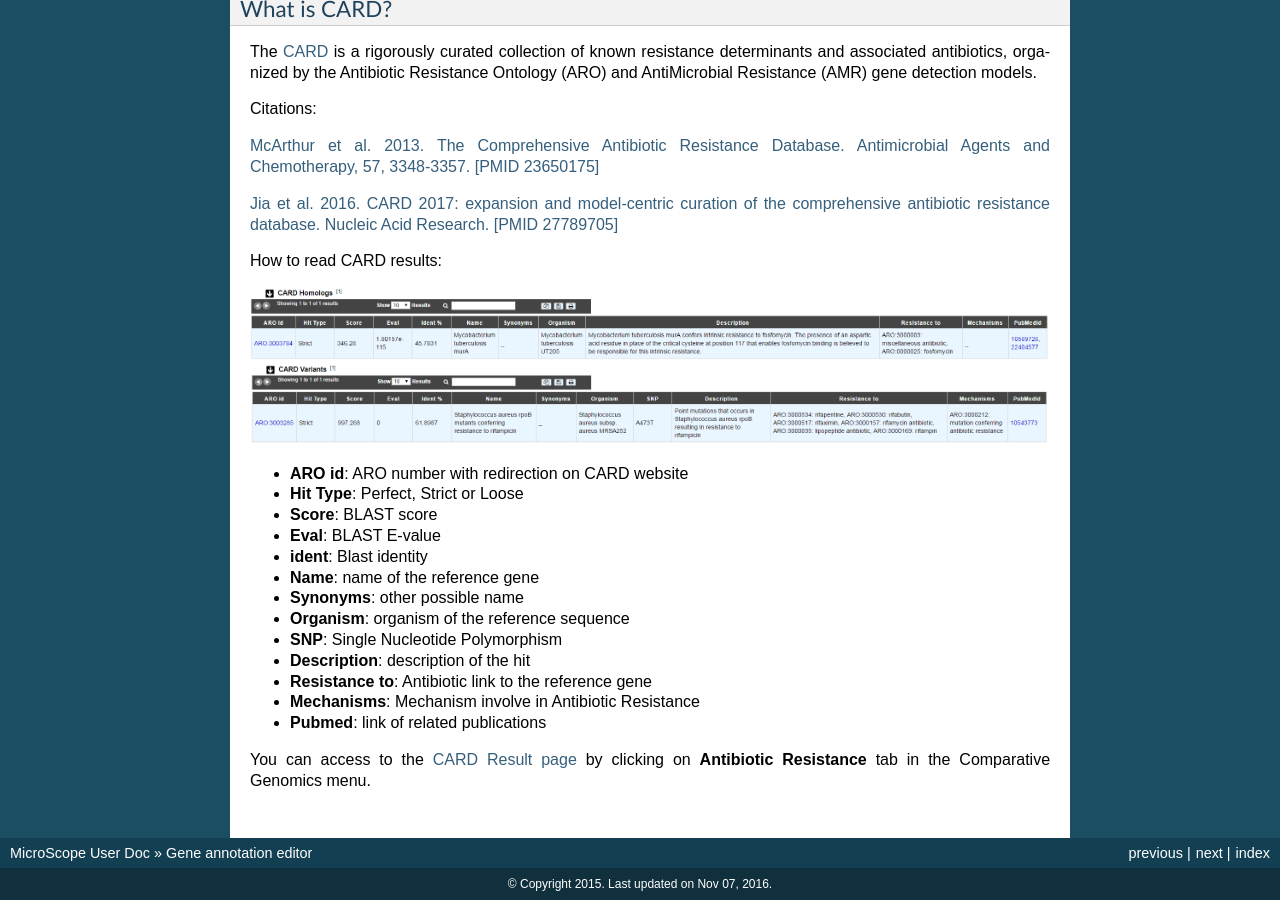
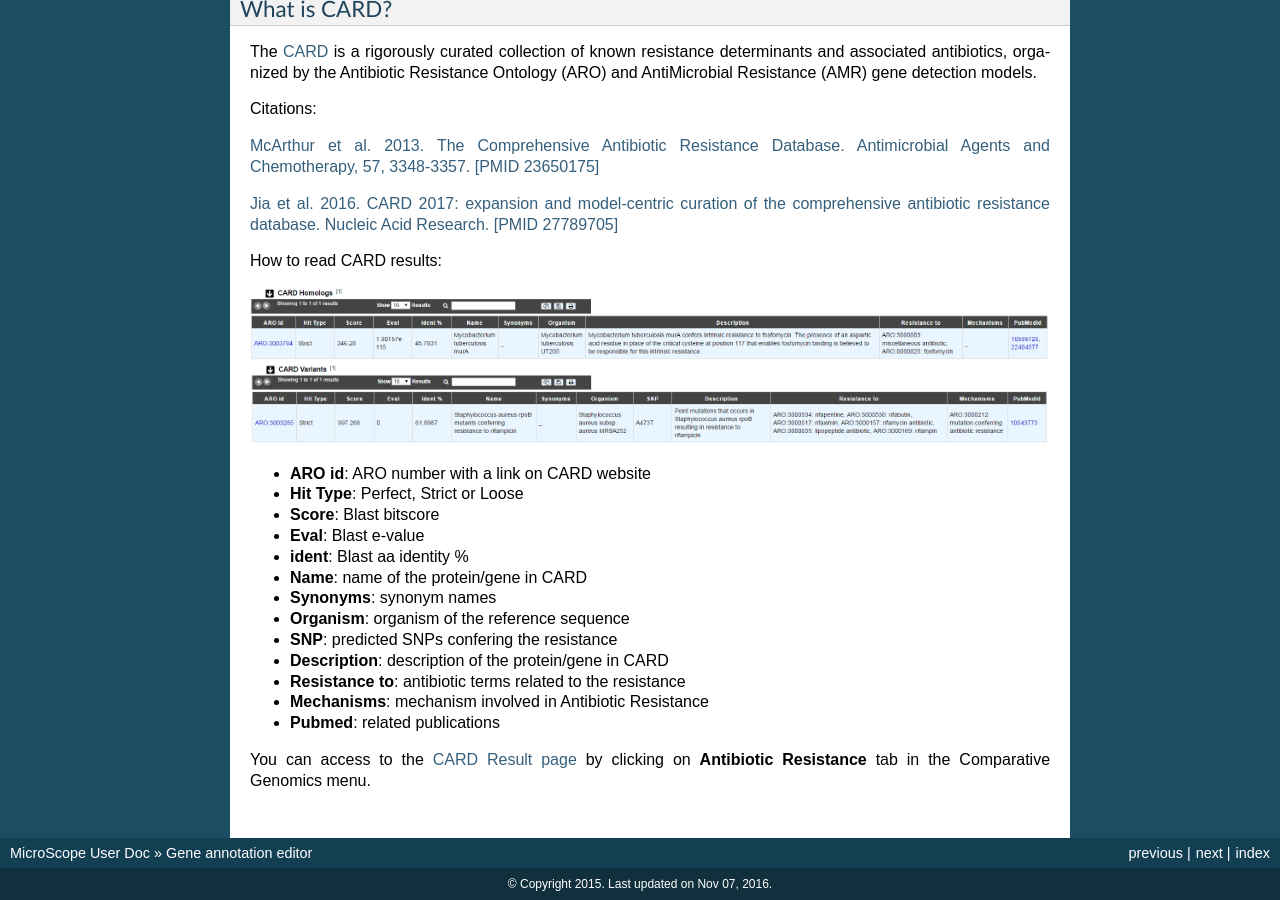
Before and after one commit to labgem/microscope-user-doc, a Sphinx documentation site: the page built from docs/content/mage/info.rst, in a window 1280 px wide and 900 px high, scrolled down 29687 px. Built offline with Sphinx 7.4.7, drawn with Linux system fonts in a browser that asks for light colours; formulas are drawn with MathJax 3.

Commit message:
Update info.rst
Correction CARD desc

```diff
--- a/docs/content/mage/info.rst
+++ b/docs/content/mage/info.rst
@@ -1204,18 +1204,18 @@
 
 .. image:: img/CARD_Variants_annot.PNG
 
-* **ARO id**: ARO number with redirection on CARD website
+* **ARO id**: ARO number with a link on CARD website
 * **Hit Type**: Perfect, Strict or Loose
-* **Score**: BLAST score
-* **Eval**: BLAST E-value
-* **ident**: Blast identity
-* **Name**: name of the reference gene
-* **Synonyms**: other possible name
+* **Score**: Blast bitscore
+* **Eval**: Blast e-value
+* **ident**: Blast aa identity %
+* **Name**: name of the protein/gene in CARD
+* **Synonyms**: synonym names
 * **Organism**: organism of the reference sequence
-* **SNP**: Single Nucleotide Polymorphism
-* **Description**: description of the hit
-* **Resistance to**: Antibiotic link to the reference gene
-* **Mechanisms**: Mechanism involve in Antibiotic Resistance
-* **Pubmed**: link of related publications
+* **SNP**: predicted SNPs confering the resistance
+* **Description**: description of the protein/gene in CARD
+* **Resistance to**: antibiotic terms related to the resistance
+* **Mechanisms**: mechanism involved in Antibiotic Resistance
+* **Pubmed**: related publications
 
-You can access to the `CARD Result page <https://microscope.readthedocs.io/en/latest/content/compgenomics/card.html>`_ by clicking on  **Antibiotic Resistance** tab in the Comparative Genomics menu.
+You can access to the `CARD Result page <../compgenomics/card.html>`_ by clicking on  **Antibiotic Resistance** tab in the Comparative Genomics menu.
```
